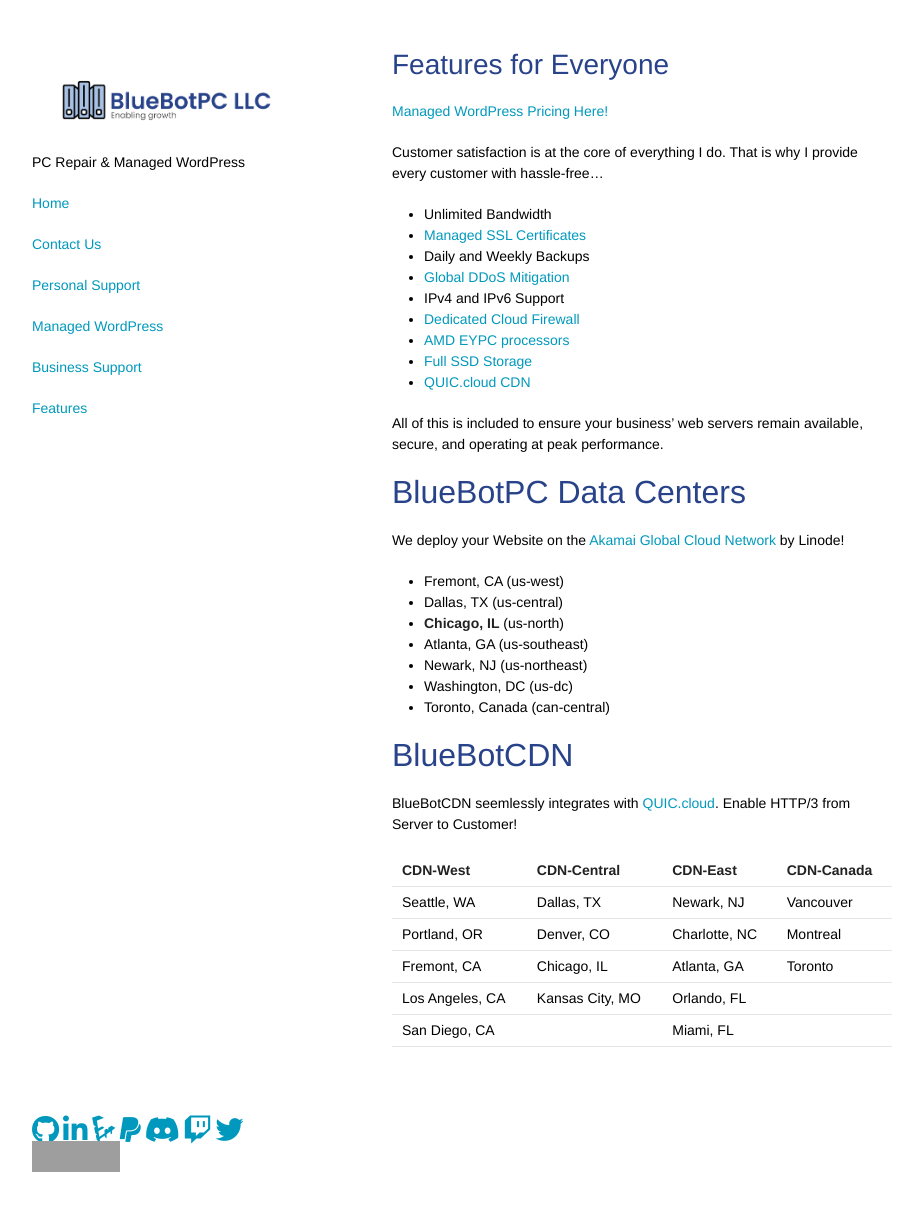
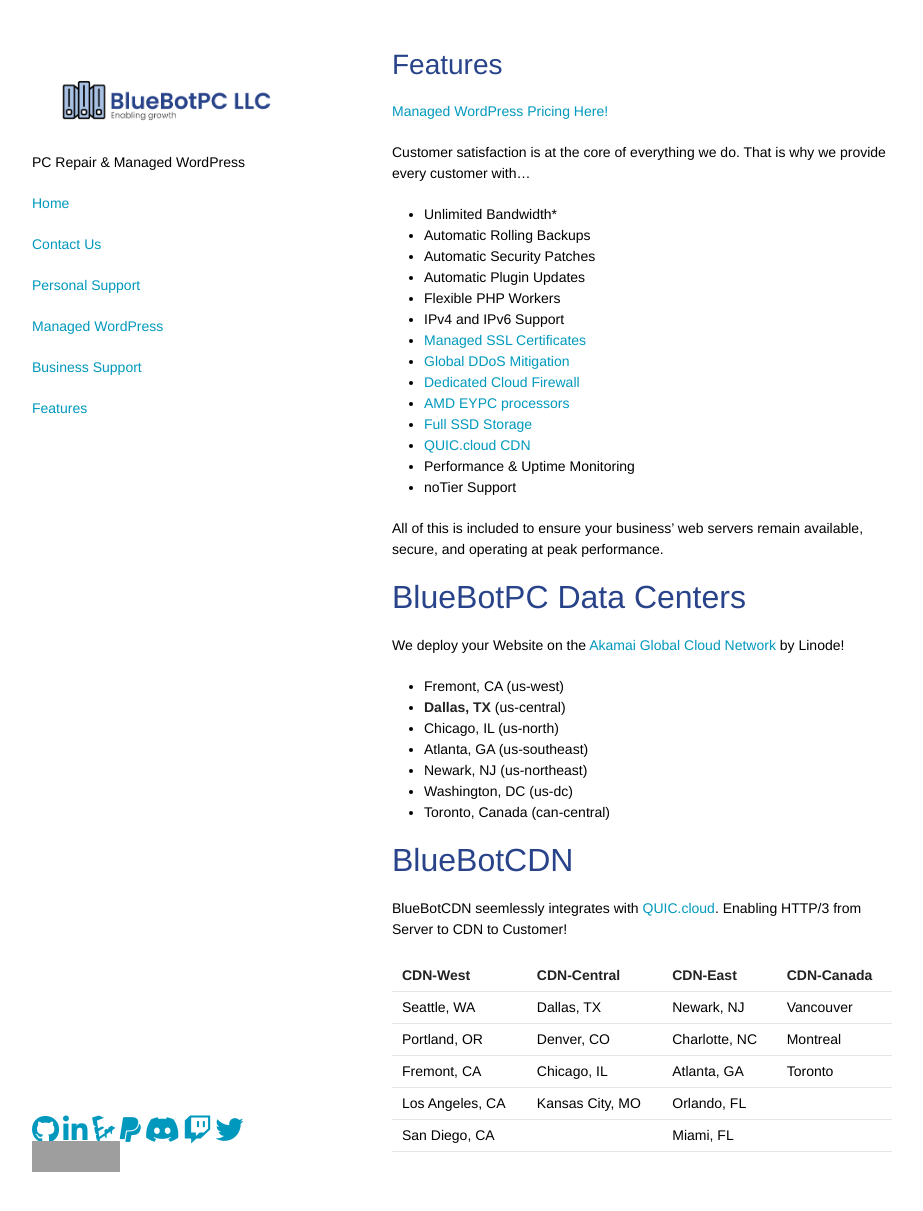
Before and after one commit to GoobyFRS/bluebotpc-web, a Jekyll site: the page built from pages/features.md, in a window 1280 px wide and 1222 px high. Shown: the top 1211 px of the window, without its empty margins (178-1101 px from the left). Built offline with Jekyll 4.4.1, drawn with Linux system fonts in a browser that asks for light colours; nearby versions of some CDN libraries; our own code applies the rules of GitHub Pages for plain Markdown files; grey boxes are pictures that could not be loaded.

Commit message:
adding features
added flexible php workers and auto updates

```diff
--- a/pages/features.md
+++ b/pages/features.md
@@ -1,21 +1,26 @@
 ---
 layout: default
 ---
-# Features for Everyone
+# Features
 
 [Managed WordPress Pricing Here!](https://bluebotpc.com/pages/wordpress)
 
-Customer satisfaction is at the core of everything I do. That is why I provide every customer with hassle-free...
+Customer satisfaction is at the core of everything we do. That is why we provide every customer with...
 
-- Unlimited Bandwidth
+- Unlimited Bandwidth*
+- Automatic Rolling Backups
+- Automatic Security Patches
+- Automatic Plugin Updates
+- Flexible PHP Workers
+- IPv4 and IPv6 Support
 - [Managed SSL Certificates](https://letsencrypt.org/)
-- Daily and Weekly Backups
 - [Global DDoS Mitigation](https://www.linode.com/products/ddos/)
-- IPv4 and IPv6 Support
 - [Dedicated Cloud Firewall](https://www.linode.com/products/cloud-firewall/)
 - [AMD EYPC processors](https://www.amd.com/en/processors/epyc-7003-series)
 - [Full SSD Storage](https://www.linode.com/blog/linode/linode-cloud-ssds-double-ram-much-more/)
 - [QUIC.cloud CDN](https://www.quic.cloud/quic-cloud-services-and-features/quic-cloud-cdn-service/)
+- Performance & Uptime Monitoring
+- noTier Support
 
 All of this is included to ensure your business' web servers remain available, secure, and operating at peak performance.
 
@@ -24,8 +29,8 @@ All of this is included to ensure your business' web servers remain available, s
 We deploy your Website on the [Akamai Global Cloud Network](https://www.linode.com/global-infrastructure/) by Linode!
 
 - Fremont, CA (us-west)
-- Dallas, TX (us-central)
-- **Chicago, IL** (us-north)
+- **Dallas, TX** (us-central)
+- Chicago, IL (us-north)
 - Atlanta, GA (us-southeast)
 - Newark, NJ (us-northeast)
 - Washington, DC (us-dc)
@@ -33,7 +38,7 @@ We deploy your Website on the [Akamai Global Cloud Network](https://www.linode.c
 
 ## BlueBotCDN
 
-BlueBotCDN seemlessly integrates with [QUIC.cloud](https://www.quic.cloud/cdn-network/). Enable HTTP/3 from Server to Customer!
+BlueBotCDN seemlessly integrates with [QUIC.cloud](https://www.quic.cloud/cdn-network/). Enabling HTTP/3 from Server to CDN to Customer!
 
 | **CDN-West**    | **CDN-Central** | **CDN-East**  | **CDN-Canada** |
 | Seattle, WA     | Dallas, TX      | Newark, NJ    | Vancouver      |
```
Also changed, not shown: pages/contact.md (+3 -1 lines), pages/faq.md (+2 -16 lines), pages/kb/kb-home.md (added, +6 -0 lines).
